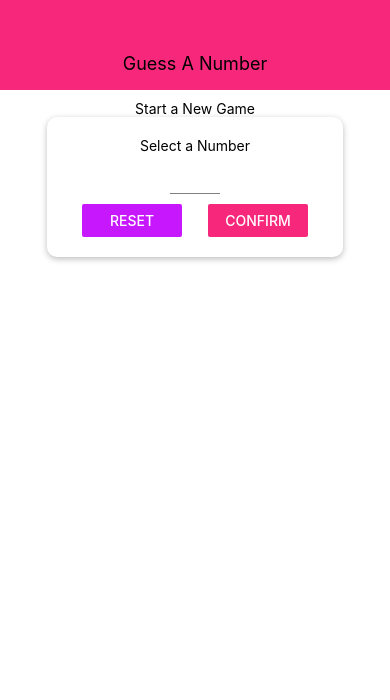
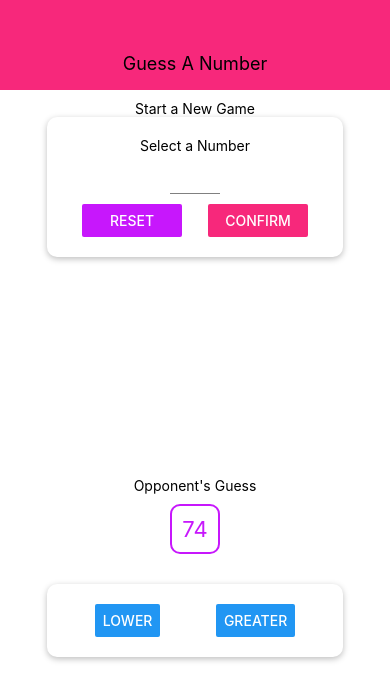
Before and after one commit to Johnnie71/React-Guess-A-Number-App, a React Native app: screen / in a window 390 px wide. Shown: the top 700 px of the page. Built offline with nearby package versions, Linux system fonts and the light colour scheme.

Commit message:
added gamescreen to app.js and if usestate to decide which screen to show

```diff
--- a/App.js
+++ b/App.js
@@ -1,15 +1,30 @@
 import { StatusBar } from 'expo-status-bar';
-import React from 'react';
+import React, { useState } from 'react';
 import { StyleSheet, View } from 'react-native';
 import Header from './components/Header';
 import StartGameScreen from './screens/StartGameScreen';
+import GameScreen from './screens/GameScreen';
 
 export default function App() {
+
+  const [userNumber, setUserNumber] = useState();
+
+  const startGameHandler = (selectedNumber) => {
+    setUserNumber(selectedNumber);
+  };
+
+  let content = <StartGameScreen onStartGame={startGameHandler} />;
+
+  if(userNumber) {
+    content = <GameScreen userChoice={userNumber} />
+  }
+
   return (
     <View style={styles.screen}>
       <StatusBar style="auto" />
       <Header title="Guess A Number" />
-      <StartGameScreen />
+      {content}
+      <GameScreen />
     </View>
   );
 }
--- a/screens/StartGameScreen.js
+++ b/screens/StartGameScreen.js
@@ -50,11 +50,10 @@ const StartGameScreen = props => {
             <Card style={styles.summaryContainer}>
                 <Text>You Selected</Text>
                 <NumberContainer>{selectedNumber}</NumberContainer>
-                <Button title="Start Game" />
+                <Button title="Start Game" onPress={() => props.onStartGame(selectedNumber)} />
             </Card>
             )
-
-    }
+    };
 
     return (
         <TouchableWithoutFeedback
```
